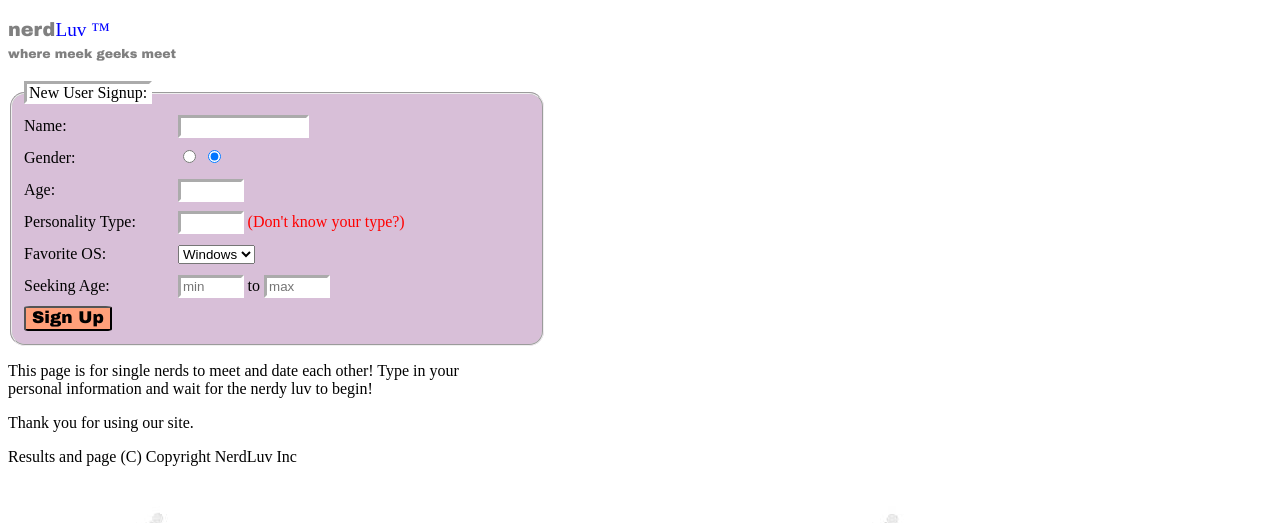
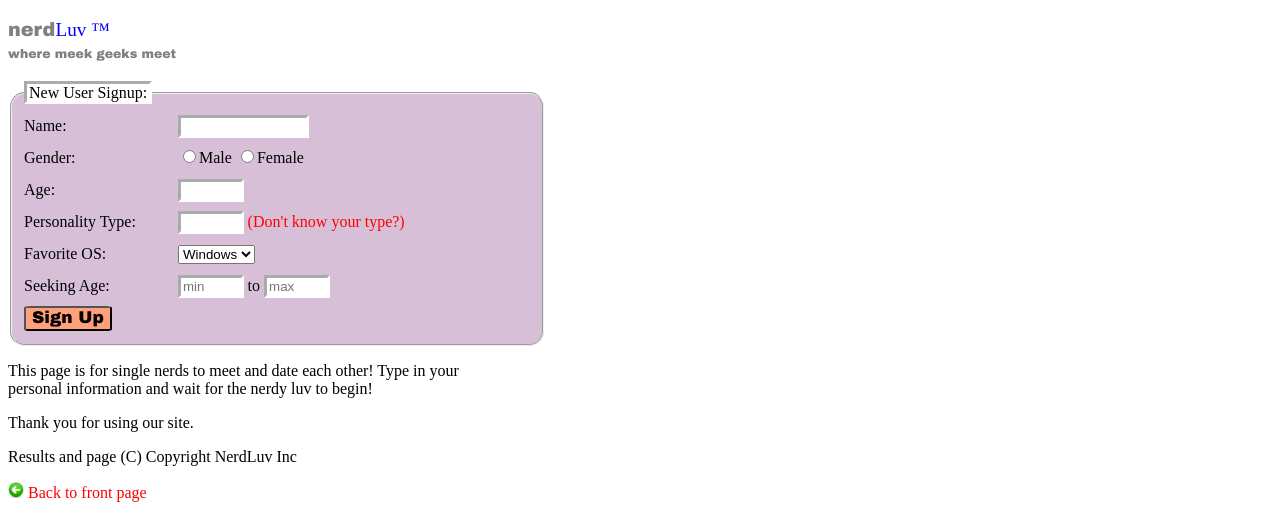
Before and after one commit to feeharh/Nerdluv-Sign-up-Page-, a plain HTML site: page index.html in a window 1280 px wide. Shown: the top 523 px of the page. Drawn offline with Linux system fonts and the light colour scheme.

Commit message:
html5 check update

```diff
--- a/index.html
+++ b/index.html
@@ -10,7 +10,7 @@
 <body>
 
     <p class="nerd">nerd<span class="color">Luv &trade;</span><br> <span class="lil">where meek geeks meet</span></p>
-    <form>
+    <form action="/action_page.php">
         <fieldset>
             <legend>New User Signup:</legend>
                 <label for="name" class="lab">Name:</label>
@@ -18,8 +18,8 @@
                 <br>
 
                 <label>Gender:</label>
-                <input type="radio" id="male" name="male" value="Male">
-                <input type="radio" id="female" name="female" value="Female" checked>
+                <input type="radio" id="male" name="male" value="Male">Male
+                <input type="radio" id="female" name="male" value="Female">Female
                 <br>
 
                 <label for="age">Age:</label>
@@ -49,7 +49,7 @@
         <p>Thank you for using our site.</p>
         <p>Results and page (C) Copyright NerdLuv Inc</p>
         <div id="align">
-            <img src="arrow.jpg" alt="image">
+            <img src="arrow.jpg" alt="image" class="img">
             <a href="https://feeharh.github.io/"><span class="col">Back to front page</span></a>
         </div>
 
--- a/signup.css
+++ b/signup.css
@@ -40,7 +40,7 @@ a{
     line-height: 20px;
 }
 #align{
-    overflow: hidden;
+
 }
 .nerd{
     font-family: "Arial black";
@@ -60,3 +60,6 @@ footer{
 input{
     border: inset 3px white;
 }
+img.img{
+    width: 16px;
+}
```
